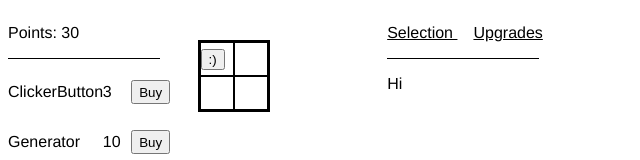
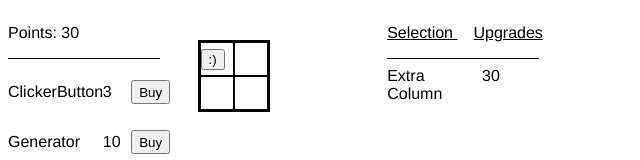
Before and after one commit to jake-orielly/untitled-idle-board-project, a Vue app: page / in a window 1280 px wide. Both pictures are taken after a click on the element "Upgrades". Shown: the top 160 px of the page, without its empty margins (0-640 px from the left). Built offline with nearby package versions, Linux system fonts and the light colour scheme.

Commit message:
Add column increase upgrade

```diff
--- a/src/components/GameContainer.vue
+++ b/src/components/GameContainer.vue
@@ -25,18 +25,18 @@
             >
               <td
                 v-for="(col, colVal) in columns"
-                :key="`cell-${colVal}-${rowVal}`"
-                @click="selectStructure(colVal, rowVal)"
+                :key="`cell-${rowVal}-${colVal}`"
+                @click="selectStructure(rowVal, colVal)"
               >
                 <component
-                  :is="board[colVal][rowVal].structure"
-                  :ref="'structure-' + colVal + '-' + rowVal"
+                  :is="board[rowVal][colVal].structure"
+                  :ref="'structure-' + rowVal + '-' + colVal"
                   :tick="tick"
-                  @gainPoints="(val) => gainPoints(colVal, rowVal, val)"
+                  @gainPoints="(val) => gainPoints(rowVal, colVal, val)"
                 />
                 <div
-                  v-if="!board[colVal][rowVal].structure && placing"
-                  @click="placeStructure(colVal, rowVal)"
+                  v-if="!board[rowVal][colVal].structure && placing"
+                  @click="placeStructure(rowVal, colVal)"
                   class="empty-space"
                 >
                   {{placing.img}}
@@ -69,6 +69,7 @@
         <UpgradesTab
           v-else-if="rightTab == 'upgrades'"
           :upgrades="upgrades"
+          @buyUpgrade="buyUpgrade"
         />
       </div>
     </div>
@@ -82,6 +83,7 @@ const cardinalDirs = [
   [0,-1],
   [-1,0]
 ];
+
 
 import structureRepresentations from '../js/structureDescriptors'
 
@@ -117,7 +119,21 @@ export default {
       placingCost: undefined,
       selectedStructure: undefined,
       rightTab: "details",
-      upgrades: []
+      upgrades: [
+        {
+          name: "Extra Column",
+          cost: 30,
+          bought: false,
+          func: () => {
+            this.columns++;
+            for (let i = 0; i < this.rows; i++)
+              this.board[i][this.columns - 1] = {
+                structure: undefined,
+                buffs:[]
+              };
+          }
+        }
+      ]
     }
   },
   created() {
@@ -157,6 +173,14 @@ export default {
           name: structure.name,
           action: "Buying"
         };
+      }
+    },
+    buyUpgrade(upgrade) {
+      let upgradeCost = upgrade.cost;
+      if (this.points >= upgradeCost) {
+        this.points -= upgradeCost;
+        upgrade.func();
+        upgrade.bought = true;
       }
     },
     selectStructure(x,y) {
--- a/src/components/UpgradesTab.vue
+++ b/src/components/UpgradesTab.vue
@@ -1,13 +1,27 @@
 <template>
   <div>
-    <p>Hi</p>
+    <div
+      v-for="upgrade in upgrades.filter(
+        upgrade => upgrade.bought == false
+      )"
+      :key="'upgrade-' + upgrade.name"
+      @click="buyUpgrade(upgrade)"
+      class="upgrade-row"
+    >
+      <span>
+        {{upgrade.name}}
+      </span>
+      <span>
+        {{upgrade.cost}}
+      </span>
+    </div>
   </div>
 </template>
 <script>
 
 export default {
   name: 'UpgradesTab',
-  prop: {
+  props: {
     upgrades: {
       type: Array,
       required: true
@@ -17,10 +31,18 @@ export default {
     return {}
   },
   methods: {
-  }
+    buyUpgrade(upgrade) {
+      this.$emit('buyUpgrade', upgrade);
+    }
+  },
 }
 </script>
 
 <style lang="less" scoped>
-
+.upgrade-row {
+  display: grid;
+  grid-template-columns: 50% 50%;
+  cursor: pointer;
+  user-select: none;
+}
 </style>
```
